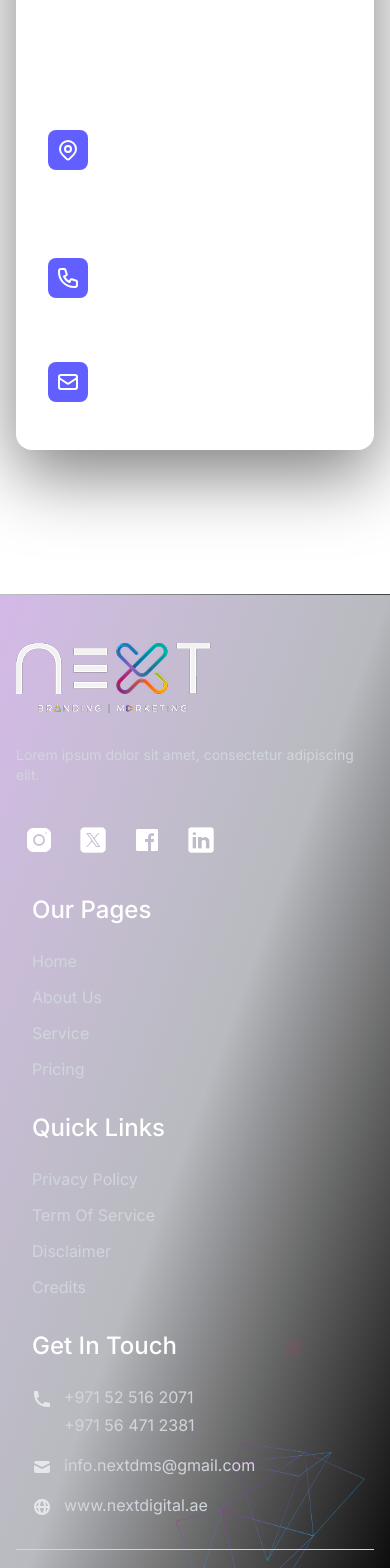
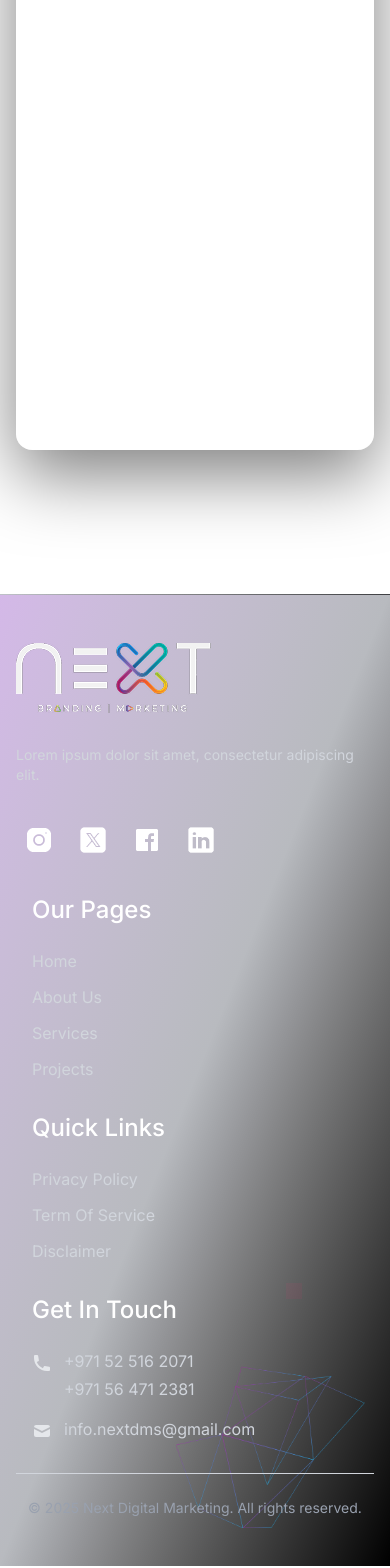
Before and after one commit to BeFirst-Productions/next-media-web-fe, a Next.js app: page /contact in a window 390 px wide. Shown: the part 1080-2648 px from the top of the page. Built offline with nearby package versions, Linux system fonts and the light colour scheme.

Commit message:
:feat:Footer section updated

```diff
--- a/src/app/gallery/page.js
+++ b/src/app/gallery/page.js
@@ -27,8 +27,11 @@ export default function GalleryPage(){
 
         <Navbar/>
         {/* <PremiumVideoBanner BannerTitle={'Gallery'}/> */}
+<div className="py-36">
 
       <Gallery/>
+            </div>
+
       <Footer/>
     </div>
   )
--- a/src/components/ContactSection/Contact.jsx
+++ b/src/components/ContactSection/Contact.jsx
@@ -140,7 +140,7 @@ export default function ContactPage() {
 
                                 <div className="space-y-6">
                                     <div className="flex items-start">
-                                        <div className="flex-shrink-0 bg-indigo-500 p-2 rounded-lg">
+                                        <div className="flex-shrink-0 p-2 rounded-lg">
                                             <svg className="h-6 w-6 text-white" xmlns="http://www.w3.org/2000/svg" fill="none" viewBox="0 0 24 24" stroke="currentColor">
                                                 <path strokeLinecap="round" strokeLinejoin="round" strokeWidth={2} d="M17.657 16.657L13.414 20.9a1.998 1.998 0 01-2.827 0l-4.244-4.243a8 8 0 1111.314 0z" />
                                                 <path strokeLinecap="round" strokeLinejoin="round" strokeWidth={2} d="M15 11a3 3 0 11-6 0 3 3 0 016 0z" />
@@ -157,7 +157,7 @@ export default function ContactPage() {
                                     </div>
 
                                     <div className="flex items-start">
-                                        <div className="flex-shrink-0 bg-indigo-500 p-2 rounded-lg">
+                                        <div className="flex-shrink-0  p-2 rounded-lg">
                                             <svg className="h-6 w-6 text-white" xmlns="http://www.w3.org/2000/svg" fill="none" viewBox="0 0 24 24" stroke="currentColor">
                                                 <path strokeLinecap="round" strokeLinejoin="round" strokeWidth={2} d="M3 5a2 2 0 012-2h3.28a1 1 0 01.948.684l1.498 4.493a1 1 0 01-.502 1.21l-2.257 1.13a11.042 11.042 0 005.516 5.516l1.13-2.257a1 1 0 011.21-.502l4.493 1.498a1 1 0 01.684.949V19a2 2 0 01-2 2h-1C9.716 21 3 14.284 3 6V5z" />
                                             </svg>
@@ -169,7 +169,7 @@ export default function ContactPage() {
                                     </div>
 
                                     <div className="flex items-start">
-                                        <div className="flex-shrink-0 bg-indigo-500 p-2 rounded-lg">
+                                        <div className="flex-shrink-0  p-2 rounded-lg">
                                             <svg className="h-6 w-6 " xmlns="http://www.w3.org/2000/svg" fill="none" viewBox="0 0 24 24" stroke="currentColor">
                                                 <path strokeLinecap="round" strokeLinejoin="round" strokeWidth={2} d="M3 8l7.89 5.26a2 2 0 002.22 0L21 8M5 19h14a2 2 0 002-2V7a2 2 0 00-2-2H5a2 2 0 00-2 2v10a2 2 0 002 2z" />
                                             </svg>
--- a/src/components/Footer/Footer.jsx
+++ b/src/components/Footer/Footer.jsx
@@ -158,23 +158,23 @@ const Footer = () => {
               </h3>
               <ul className='space-y-3'>
                 <li>
-                  <Link href='#' className='text-gray-300 hover:text-transparent hover:bg-clip-text hover:bg-gradient-to-b hover:from-[#F53A7A] hover:to-[#190CD2] transition-all duration-300 text-base  font-normal'>
+                  <Link href='/' className='text-gray-300 hover:text-transparent hover:bg-clip-text hover:bg-gradient-to-b hover:from-[#F53A7A] hover:to-[#190CD2] transition-all duration-300 text-base  font-normal'>
                     Home
                   </Link>
                 </li>
                 <li>
-                  <Link href='#' className='text-gray-300 hover:text-transparent hover:bg-clip-text hover:bg-gradient-to-b hover:from-[#F53A7A] hover:to-[#190CD2] transition-all duration-300 text-base font-normal'>
+                  <Link href='/aboutus' className='text-gray-300 hover:text-transparent hover:bg-clip-text hover:bg-gradient-to-b hover:from-[#F53A7A] hover:to-[#190CD2] transition-all duration-300 text-base font-normal'>
                     About Us
                   </Link>
                 </li>
                 <li>
-                  <Link href='#' className='text-gray-300 hover:text-transparent hover:bg-clip-text hover:bg-gradient-to-b hover:from-[#F53A7A] hover:to-[#190CD2] transition-all duration-300 text-base font-normal'>
-                    Service
+                  <Link href='/services' className='text-gray-300 hover:text-transparent hover:bg-clip-text hover:bg-gradient-to-b hover:from-[#F53A7A] hover:to-[#190CD2] transition-all duration-300 text-base font-normal'>
+                    Services
                   </Link>
                 </li>
                 <li>
-                  <Link href='#' className='text-gray-300 hover:text-transparent hover:bg-clip-text hover:bg-gradient-to-b hover:from-[#F53A7A] hover:to-[#190CD2] transition-all duration-300 text-base font-normal'>
-                    Pricing
+                  <Link href='/projects' className='text-gray-300 hover:text-transparent hover:bg-clip-text hover:bg-gradient-to-b hover:from-[#F53A7A] hover:to-[#190CD2] transition-all duration-300 text-base font-normal'>
+                    Projects
                   </Link>
                 </li>
               </ul>
@@ -201,11 +201,11 @@ const Footer = () => {
                     Disclaimer
                   </Link>
                 </li>
-                <li>
+                {/* <li>
                   <Link href='#' className='text-gray-300 hover:text-transparent hover:bg-clip-text hover:bg-gradient-to-b hover:from-[#F53A7A] hover:to-[#190CD2] transition-all duration-300 text-base font-normal'>
                     Credits
                   </Link>
-                </li>
+                </li> */}
               </ul>
             </div>
 
@@ -243,7 +243,7 @@ const Footer = () => {
                     </p>
                   </div>
                 </div>
-                <div className='flex items-end space-x-3'>
+                {/* <div className='flex items-end space-x-3'>
                   <div className='flex-shrink-0 mt-1'>
                     <svg className='w-5 h-5 text-gray-200' fill='currentColor' viewBox='0 0 20 20'>
                       <path fillRule='evenodd' d='M4.083 9h1.946c.089-1.546.383-2.97.837-4.118A6.004 6.004 0 004.083 9zM10 2a8 8 0 100 16 8 8 0 000-16zm0 2c-.076 0-.232.032-.465.262-.238.234-.497.623-.737 1.182-.389.907-.673 2.142-.766 3.556h3.936c-.093-1.414-.377-2.649-.766-3.556-.24-.56-.5-.948-.737-1.182C10.232 4.032 10.076 4 10 4zm3.971 5c-.089-1.546-.383-2.97-.837-4.118A6.004 6.004 0 0115.917 9h-1.946zm-2.003 2H8.032c.093 1.414.377 2.649.766 3.556.24.56.5.948.737 1.182.233.23.389.262.465.262.076 0 .232-.032.465-.262.238-.234.498-.623.737-1.182.389-.907.673-2.142.766-3.556zm1.166 4.118c.454-1.148.748-2.572.837-4.118h1.946a6.004 6.004 0 01-2.783 4.118zm-6.268 0C6.412 13.97 6.118 12.546 6.03 11H4.083a6.004 6.004 0 002.783 4.118z' clipRule='evenodd' />
@@ -254,7 +254,7 @@ const Footer = () => {
                       www.nextdigital.ae
                     </p>
                   </div>
-                </div>
+                </div> */}
               </div>
             </div>
 
--- a/src/components/GallerySection/Gallery.jsx
+++ b/src/components/GallerySection/Gallery.jsx
@@ -17,7 +17,7 @@ export default function Gallery() {
   const ratios = ["aspect-[4/3]", "aspect-[3/4]", "aspect-[16/9]", "aspect-square"];
 
   return (
-    <section className="py-16 container-custom pt-32 md:pt-24 lg:pt-36">
+    <section className=" container-custom pt-15">
       <div className="w-full mx-auto ">
         <h2 className="text-3xl md:text-5xl font-bold text-center text-white mb-12">
           Our Gallery
--- a/src/components/HomeSection/ImageTextSection.jsx
+++ b/src/components/HomeSection/ImageTextSection.jsx
@@ -8,7 +8,7 @@ const ImageTextSection = () => {
   const [isHovering, setIsHovering] = useState(false);
 
   const HighlightWord = ({ children }) => (
-    <span className="relative inline-block">
+    <span className=" inline-block">
       <span
         className="text-transparent"
         style={{
```
